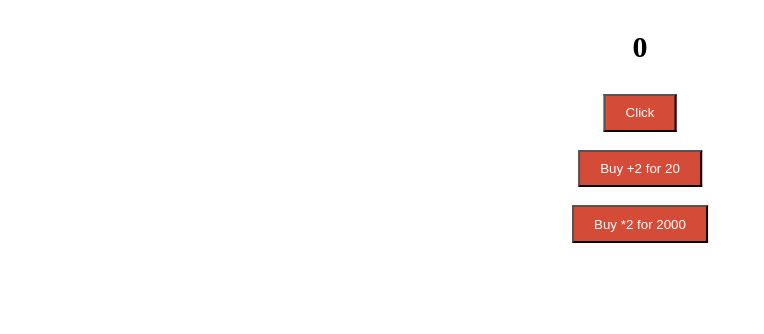
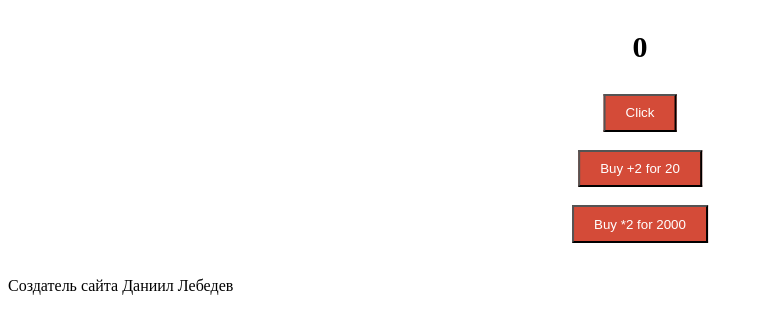
Before and after one commit to LebedevDaniil/LebedevDaniil.github.io, a plain HTML site: page index.html in a window 1280 px wide. Shown: the whole page, without its empty margins (0-764 px from the left). Drawn offline with Linux system fonts and the light colour scheme.

Commit message:
Update index.html

```diff
--- a/index.html
+++ b/index.html
@@ -44,6 +44,9 @@
 		<br>
 		<br>
 		<input type=button value="Buy *2 for 2000" id=btn3 onclick="buyTHREE()">
+		<br>
+		<br>
+		<p>Создатель сайта Даниил Лебедев</p>
 	</div>
 	<style type="text/css">
 		#btn {
```
